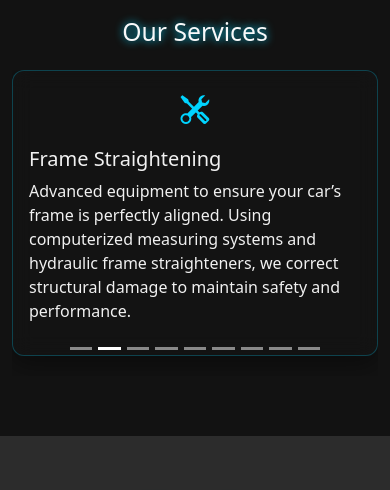
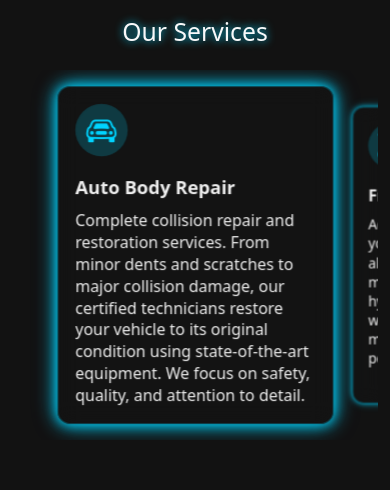
Before and after one commit to gagandeepsingh26/Jsg-auto, a React (Create React App) app: page / in a window 390 px wide. Shown: the part 634-1124 px from the top of the page. Built offline with nearby package versions, Linux system fonts and the light colour scheme.

Commit message:
Add Mobile support for services

```diff
--- a/src/components/Services.jsx
+++ b/src/components/Services.jsx
@@ -1,47 +1,149 @@
-import React from "react";
-import { Container, Row, Col, Card, Carousel } from "react-bootstrap";
+import React, { useRef, useState, useEffect } from "react";
+import { Container, Row, Col, Card } from "react-bootstrap";
 import { services } from "../utils/constants";
 import { sectionStyle } from "../utils/styles";
 
 const isMobile = window.innerWidth < 768;
 
 export default function Services() {
+  const containerRef = useRef(null);
+  const [centerIndex, setCenterIndex] = useState(0);
+  const [cardWidth, setCardWidth] = useState(0);
+
+  // Update card width based on device width
+  const updateCardWidth = () => {
+    const peek = 15;
+    const width = Math.min(Math.max(window.innerWidth * 0.75, 250), 400); // responsive: min 250, max 400
+    setCardWidth(width - 2 * peek); // leave space for prev/next cards
+  };
+
+  useEffect(() => {
+    updateCardWidth();
+    window.addEventListener("resize", updateCardWidth);
+    return () => window.removeEventListener("resize", updateCardWidth);
+  }, []);
+
+  // Update center card index on scroll
+  const handleScroll = () => {
+    if (!containerRef.current) return;
+    const children = Array.from(containerRef.current.children);
+    const containerCenter =
+      containerRef.current.scrollLeft + containerRef.current.offsetWidth / 2;
+
+    let closestIndex = 0;
+    let minDistance = Infinity;
+
+    children.forEach((child, index) => {
+      const childCenter = child.offsetLeft + child.offsetWidth / 2;
+      const distance = Math.abs(containerCenter - childCenter);
+      if (distance < minDistance) {
+        minDistance = distance;
+        closestIndex = index;
+      }
+    });
+
+    setCenterIndex(closestIndex);
+  };
+
+  useEffect(() => {
+    if (!isMobile) return;
+    const container = containerRef.current;
+    container.addEventListener("scroll", handleScroll, { passive: true });
+    handleScroll(); // initial highlight
+    return () => container.removeEventListener("scroll", handleScroll);
+  }, []);
+
   return (
     <section id="services" style={sectionStyle("#121212")}>
       <Container>
         <h2 className="mb-4 text-center">Our Services</h2>
+
         {isMobile ? (
-          <Carousel
-            indicators={true}
-            controls={false}
-            interval={5000}
-            touch={true}
+          <div
+            ref={containerRef}
+            style={{
+              display: "flex",
+              overflowX: "auto",
+              gap: "16px",
+              scrollSnapType: "x mandatory",
+              WebkitOverflowScrolling: "touch",
+              scrollBehavior: "smooth",
+              // padding ensures first/last card can reach center with tiny peek of prev/next cards
+              padding: `24px ${(window.innerWidth - cardWidth) / 2}px`, // <-- center cards
+              scrollbarWidth: "none",
+              msOverflowStyle: "none",
+            }}
+            className="no-scrollbar"
           >
-            {services.map((s, i) => (
-              <Carousel.Item key={i}>
-                <Card
-                  className="review-card h-100 p-3 d-flex flex-column justify-content-between"
+            {services.map((s, i) => {
+              const isCenter = i === centerIndex;
+
+              // width calculation: full viewport minus peek
+              // const peek = 15; // pixels of prev/next cards to show
+              const width = cardWidth;
+
+              const centerGlow =
+                "0 0 10px #00d4ff, 0 0 18px rgba(0,212,255,0.6), 0 0 24px rgba(0,212,255,0.4)";
+              const sideGlow = "0 0 6px #00d4ff, 0 0 12px rgba(0,212,255,0.3)";
+
+              return (
+                <div
+                  key={i}
                   style={{
+                    flex: `0 0 ${width}px`,
+                    maxWidth: `${width}px`,
+                    scrollSnapAlign: "center",
                     background: "rgba(20,20,20,0.6)",
                     backdropFilter: "blur(10px)",
                     border: "1px solid rgba(0,212,255,0.25)",
                     borderRadius: "12px",
-                    boxShadow: "0 8px 24px rgba(0,0,0,0.4)",
+                    boxShadow: isCenter ? centerGlow : sideGlow,
                     color: "#f1f1f1",
+                    padding: "16px",
+                    display: "flex",
+                    flexDirection: "column",
+                    justifyContent: "flex-start",
+                    transform: isCenter ? "scale(1.05)" : "scale(0.92)",
+                    transition: "box-shadow 0.3s ease, transform 0.3s ease",
+                    animation: isCenter
+                      ? "pulseGlow 2s infinite alternate"
+                      : "none",
                   }}
                 >
-                  <div className="service-icon mb-3">
+                  <div
+                    className="service-icon mb-3"
+                    style={{
+                      width: "50px",
+                      height: "50px",
+                      borderRadius: "50%",
+                      background: "rgba(0,212,255,0.2)",
+                      display: "flex",
+                      alignItems: "center",
+                      justifyContent: "center",
+                      marginBottom: "12px",
+                    }}
+                  >
                     <i
-                      className={`${s.icon}`}
+                      className={s.icon}
                       style={{ fontSize: "2.5rem", color: "#00d4ff" }}
-                    ></i>
+                    />
                   </div>
-                  <Card.Title>{s.title}</Card.Title>
-                  <div className="service-text mb-3">{s.text}</div>
-                </Card>
-              </Carousel.Item>
-            ))}
-          </Carousel>
+                  <div
+                    style={{
+                      fontSize: "1.1rem",
+                      marginBottom: "8px",
+                      fontWeight: 600,
+                    }}
+                  >
+                    {s.title}
+                  </div>
+                  <div style={{ fontSize: "0.95rem", lineHeight: "1.3rem" }}>
+                    {s.text}
+                  </div>
+                </div>
+              );
+            })}
+          </div>
         ) : (
           <Row className="g-4">
             {services.map((s, i) => (
--- a/src/styles/App.css
+++ b/src/styles/App.css
@@ -526,3 +526,18 @@ button:hover {
 .swiper-button-prev {
   display: none !important;
 }
+
+@keyframes pulseGlow {
+  0% {
+    box-shadow: 0 0 8px #00d4ff, 0 0 16px rgba(0, 212, 255, 0.6),
+      0 0 20px rgba(0, 212, 255, 0.4);
+  }
+  50% {
+    box-shadow: 0 0 12px #00d4ff, 0 0 20px rgba(0, 212, 255, 0.6),
+      0 0 26px rgba(0, 212, 255, 0.4);
+  }
+  100% {
+    box-shadow: 0 0 10px #00d4ff, 0 0 18px rgba(0, 212, 255, 0.6),
+      0 0 24px rgba(0, 212, 255, 0.4);
+  }
+}
```
